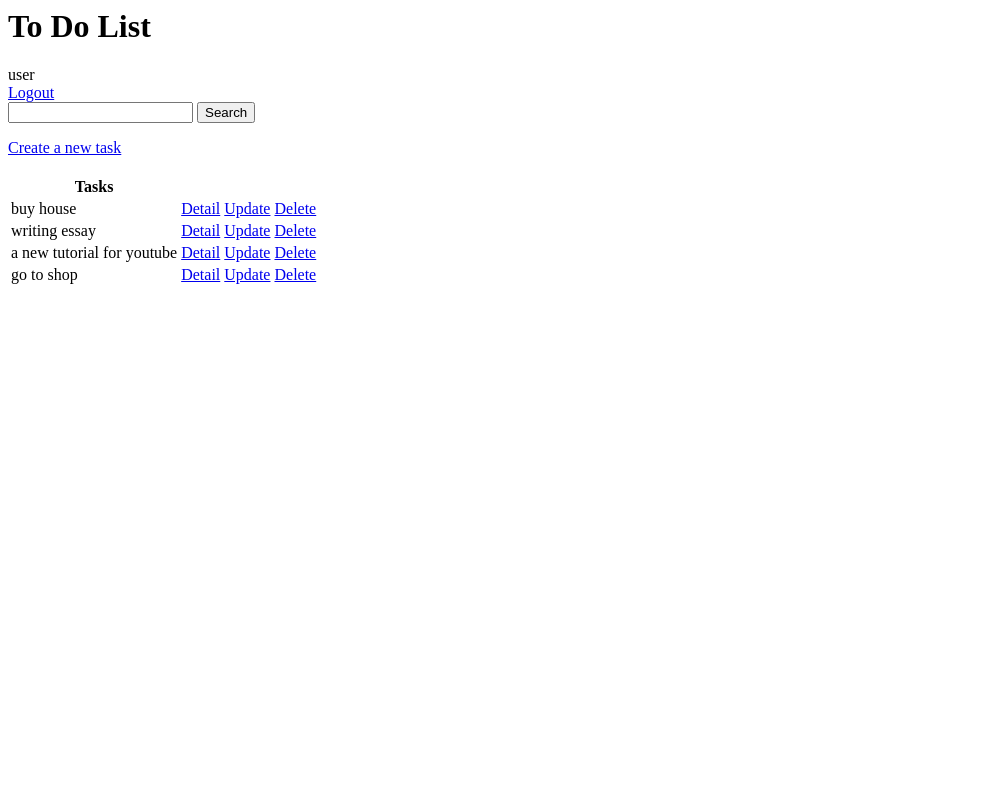
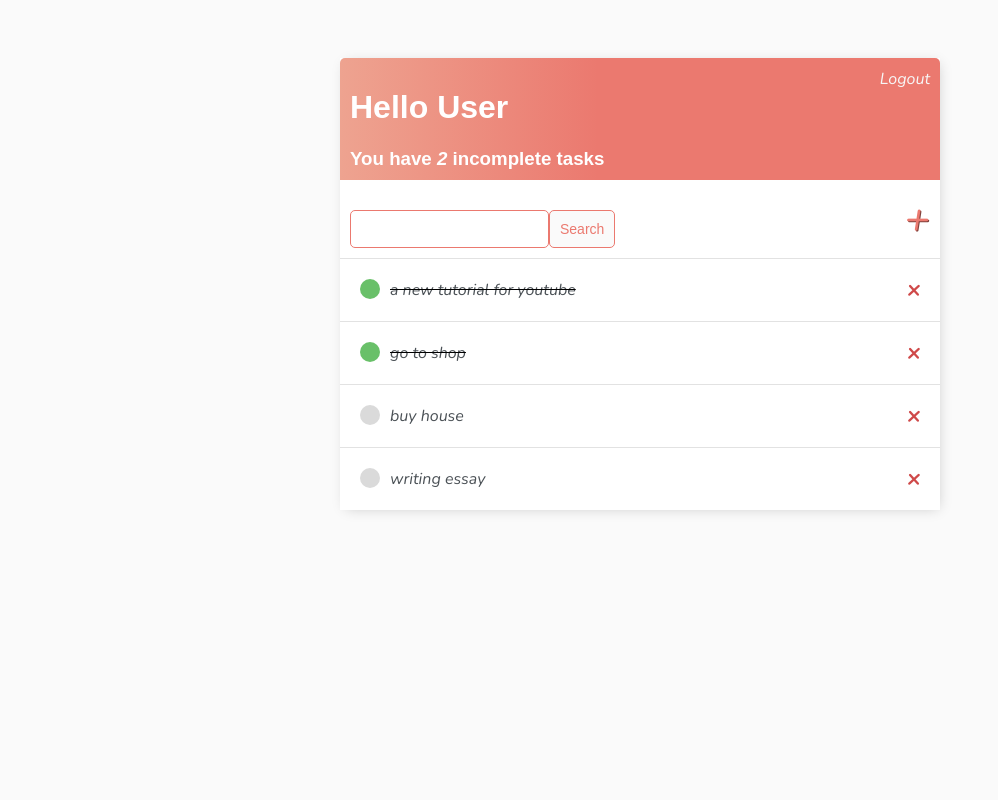
Before and after one commit to kabul225/todo-list, a Django app: page / in a window 1280 px wide. Shown: the whole page, without its empty margins (0-998 px from the left). Run offline with Django 4.2, Linux system fonts and the light colour scheme; a user stored in the database is signed in; data comes from the database, SQL or seed files in the repository; both versions use the stored data as it was after the commit.

Commit message:
styling and finish project

```diff
--- a/base/models.py
+++ b/base/models.py
@@ -12,4 +12,4 @@ class Task(models.Model):
         return  self.title
 
     class Meta:
-        ordering = ['complete']
+        ordering = ['-complete']
--- /dev/null
+++ b/base/templates/base/main.html
@@ -0,0 +1,141 @@
+<!DOCTYPE html>
+<html lang="en">
+<head>
+    <meta charset="UTF-8">
+    <meta http-equiv="X-UA-Compatible" content="IE=edge">
+    <meta name="viewport" content="width=device-width, initial-scale=1.0">
+    <title>To Do list</title>
+    <link rel="preconnect" href="https://fonts.googleapis.com">
+    <link rel="preconnect" href="https://fonts.gstatic.com" crossorigin>
+    <link href="https://fonts.googleapis.com/css2?family=Nunito:ital,wght@1,200&display=swap" rel="stylesheet">
+    <style>
+        body {
+            background-color: #FAFAFA;
+            font-family: 'Nunito', sans-serif;
+            padding-top: 50px;
+        }
+        h1,
+        h2,
+        h3,
+        h4,
+        h5,
+        h6
+            {
+                font-family: "Raleway", sans-serif;
+            }
+        a,
+        p   {
+            color: #4b5156;
+        }
+        .container{
+            max-width: 600px;
+            margin: auto;
+            background-color: #fff;
+            box-shadow: 2px 2px 13px -4px rgba(0, 0, 0, 0.21);
+        }
+
+        .header-bar {
+            display: flex;
+            justify-content: space-between;
+            color: #ffff;
+            padding: 10px;
+            border-radius: 5px 5px 0 0;
+            background: linear-gradient(90deg, #EEA390 0%, #EB796F 43%, #EB796F 100%);
+        }
+
+        .header-bar a{
+            color: rgb(247,247,247);
+            text-decoration: none;
+        }
+        .task-wrapper   {
+            display: flex;
+            align-items: center;
+            justify-content: space-between;
+            padding: 20px;
+            background-color: #fff;
+            border-top: 1px solid rgb(226,226,226);
+        }
+
+        .task-title {
+            display: flex;
+        }
+
+        .task-title a   {
+            text-decoration: none;
+            color: #4b5156;
+            margin-left: 10px;
+        }
+
+        .task-complete-icon {
+            height: 20px;
+            width: 20px;
+            background-color: rgb(105, 192, 105);
+            border-radius: 50%;
+        }
+
+        .task-incomplete-icon {
+            height: 20px;
+            width: 20px;
+            background-color: rgb(218, 218, 218);
+            border-radius: 50%;
+        }
+
+        .delete-link {
+            text-decoration: none;
+            font-weight: 900;
+            color: #cf4949;
+            font-size: 22px;
+            line-height: 0;
+        }
+
+        #search-add-wrapper {
+            display: flex;
+            justify-content: space-between;
+            align-items: center;
+            padding: 10px;
+        }
+
+        #add-link {
+            color:#EB796F;
+            text-decoration: none;
+            font-size: 42px;
+            text-shadow: 1px 1px #81413b;
+        }
+
+        input[type=text],
+        input[type=password],
+        textarea {
+            border:1px solid #EB796F;
+            border-radius: 5px;
+            padding: 10px;
+            width: 90%;
+        }
+
+        label {
+            padding-top: 10px !important;
+            display: block;
+        }
+
+        .button {
+            border:1px solid #EB796F;
+            background-color: #FAFAFA;
+            color: #EB796F;
+            padding: 10px;
+            font-size: 14px;
+            border-radius: 5px;
+            cursor: pointer;
+            text-decoration: none;
+        }
+        .card-body {
+            padding: 20px;
+        }
+    </style>
+</head>
+<body>
+    <div class="container">
+        {% block content %}
+
+        {% endblock %}
+    </div>
+</body>
+</html>
--- a/base/templates/base/task_list.html
+++ b/base/templates/base/task_list.html
@@ -1,29 +1,45 @@
-<h1>To Do List</h1>
+{% extends "base/main.html" %}
+{% block content %}
+<div class="header-bar">
+    <div>
+        <h1>Hello {{request.user|title}}</h1>
+        <h3 style="margin:0">You have <i>{{count}}</i> incomplete task{{count|pluralize:"s"}}</h3>
+    </div>
+    {% if request.user.is_authenticated %}
+    <a href="{% url 'logout' %}">Logout</a>
+    {% else %}
+    <a href="{% url 'login' %}">Login</a>
+    {% endif %}
+</div>
 
-{% if request.user.is_authenticated %}
-    {{request.user}} <br>
-    <a href="{% url 'logout' %}">Logout</a>
-{% else %}
-    <a href="{% url 'login' %}">Login</a>
-{% endif %}
-    <form action="" method="get">
+<div id="search-add-wrapper">
+    <form method="get" style="margin-top:20px;display:flex;">
         <input type="text" name="search-area" value="{{search_input}}">
-        <input type="submit" value="Search">
+        <input class="button" type="submit" value="Search">
     </form>
+    <a id="add-link" href="{% url 'task-create' %}">&#x2b;</a>
+</div>
 
-<a href="{% url 'task-create' %}">Create a new task</a><br><br>
-<table>
-    <tr>
-        <th>Tasks</th>
-    </tr>
+<div class="task-items-wrapper">
     {% for task in tasks %}
-    <tr>
-        <td>{{task}}</td>
-        <td><a href="{% url 'task' task.id %}">Detail</a></td>
-        <td><a href="{% url 'task-update' task.id %}">Update</a></td>
-        <td><a href="{% url 'task-delete' task.id %}">Delete</a></td>
-    </tr>
+    <div class="task-wrapper">
+        {% if task.complete %}
+        <div class="task-title">
+            <div class="task-complete-icon"></div>
+            <i><s><a href="{% url 'task-update' task.id %}">{{task}}</a></s></i>
+        </div>
+        <a class="delete-link" href="{% url 'task-delete' task.id %}">&#215;</a>
+        {% else %}
+        <div class="task-title">
+            <div class="task-incomplete-icon"></div>
+            <a href="{% url 'task-update' task.id %}">{{task}}</a>
+        </div>
+        <a class="delete-link" href="{% url 'task-delete' task.id %}">&#215;</a>
+        {% endif %}
+    </div>
     {% empty %}
     <h3>there are not tasks yet.</h3>
     {% endfor %}
-</table>
+
+</div>
+{% endblock %}
--- a/base/views.py
+++ b/base/views.py
@@ -47,7 +47,7 @@ class TaskList(LoginRequiredMixin,ListView):
     def get_context_data(self, **kwargs):
         context = super().get_context_data(**kwargs)
         context['tasks'] = context['tasks'].filter(user = self.request.user)
-        context['count'] = context['tasks'].filter(complete = True).count()
+        context['count'] = context['tasks'].filter(complete = False).count()
         search_input = self.request.GET.get('search-area') or ""
         if search_input:
             context['tasks'] = context['tasks'].filter(title__startswith=search_input)
```
Also changed, not shown: base/templates/base/login.html (+9 -1 lines), base/templates/base/register.html (+21 -7 lines), base/templates/base/task_confirm_delete.html (+15 -7 lines), base/templates/base/task_form.html (+14 -7 lines), base/migrations/0002_alter_task_options.py (added), db.sqlite3.
